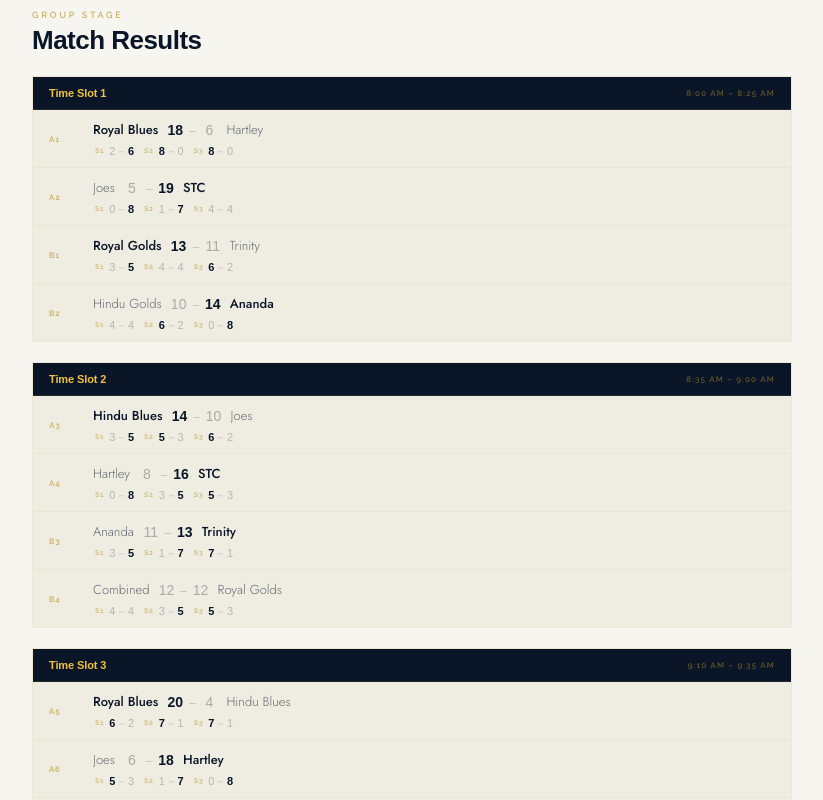
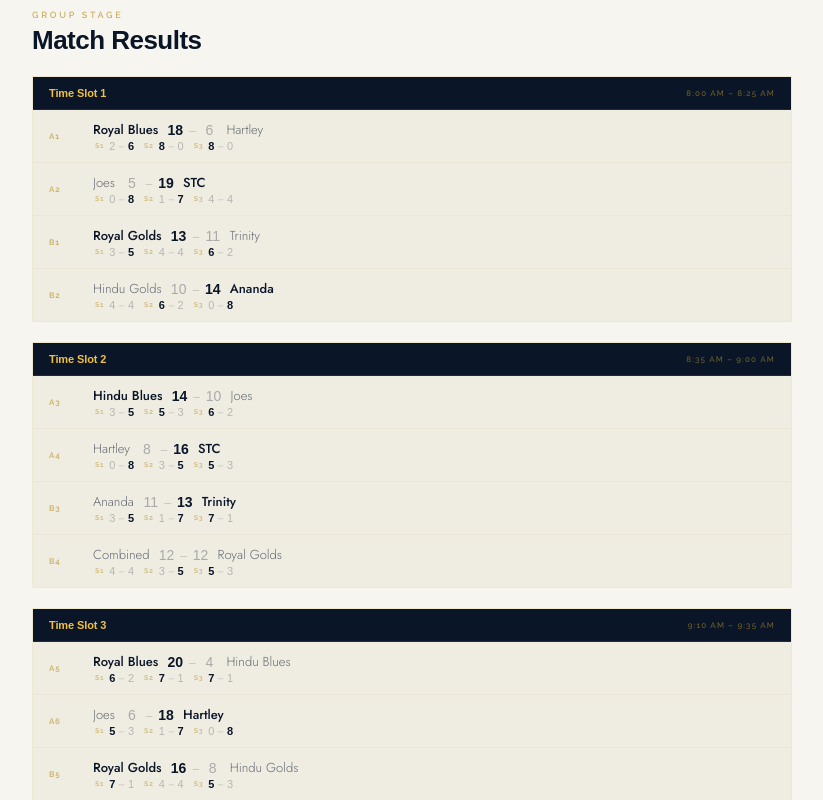
Before and after one commit to dmitridrozdov/sydney-cup, a Next.js app: page /events/sydney-cup-2 in a window 1280 px wide. Shown: the part 940-1740 px from the top of the page, without its empty margins (228-1051 px from the left). Built offline with nearby package versions, Linux system fonts and the light colour scheme; a web font is replaced by a local one.

Commit message:
Update sydney-cup-2.module.css

```diff
--- a/app/events/sydney-cup-2/sydney-cup-2.module.css
+++ b/app/events/sydney-cup-2/sydney-cup-2.module.css
@@ -464,9 +464,6 @@
 }
 
 .matchMain {
-  display: flex;
-  flex-direction: column;
-  gap: 5px;
   flex: 1;
   min-width: 0;
 }
```
